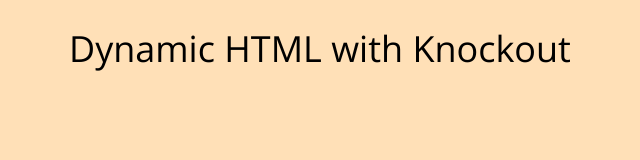
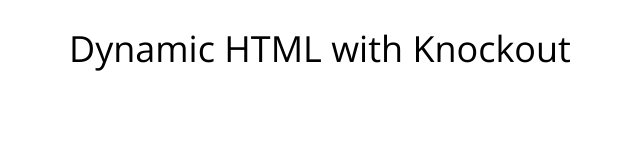
Before and after one commit to brianmhunt/Airconf-2014-Knockout, a website: page src/index.html in a window 1280 px wide. Shown: the whole page, without its empty margins (320-960 px from the left). Drawn offline with nearby package versions, Linux system fonts and the light colour scheme.

Commit message:
white background colour

```diff
--- a/src/styles.css
+++ b/src/styles.css
@@ -5,7 +5,7 @@
 body {
   font-family: 'Open Sans', sans-serif;
   font-size: 18px;
-  background-color: #ffe0b7;
+  background-color: white;
 }
 
 input {
```
